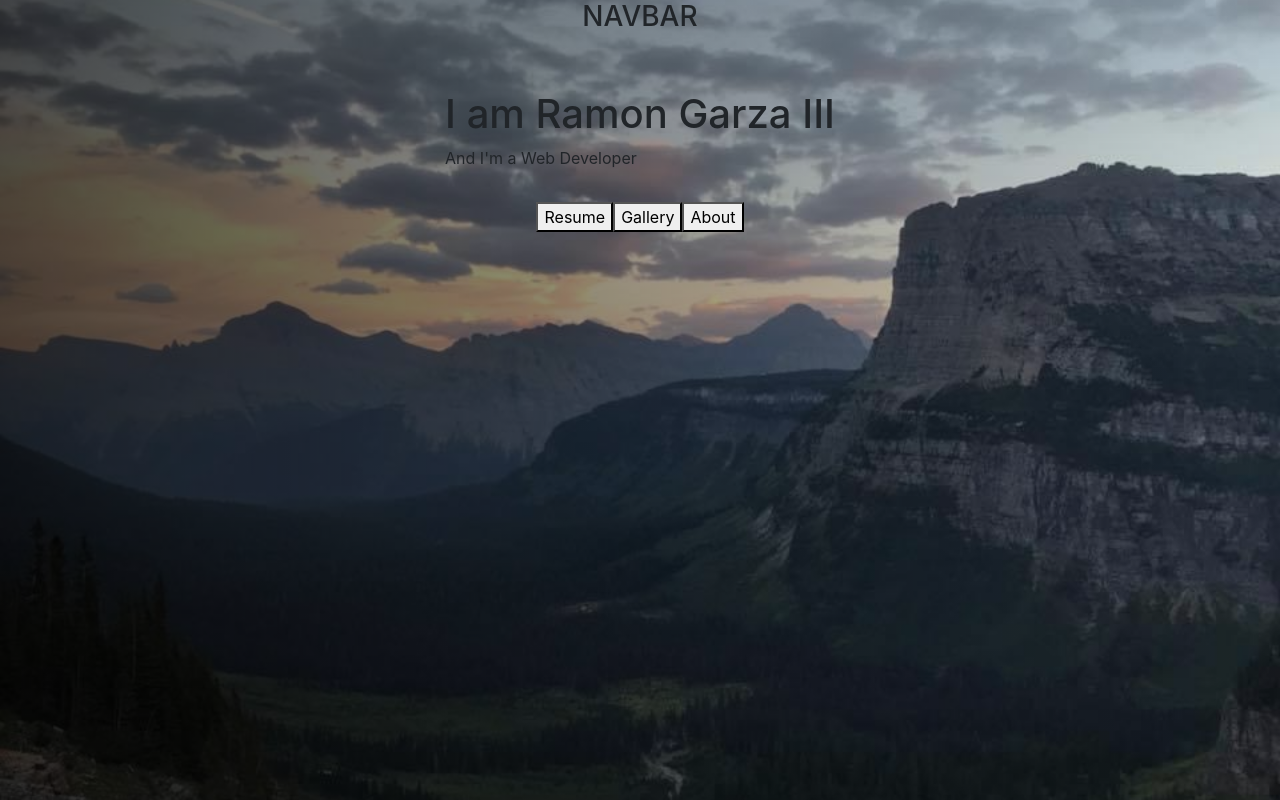
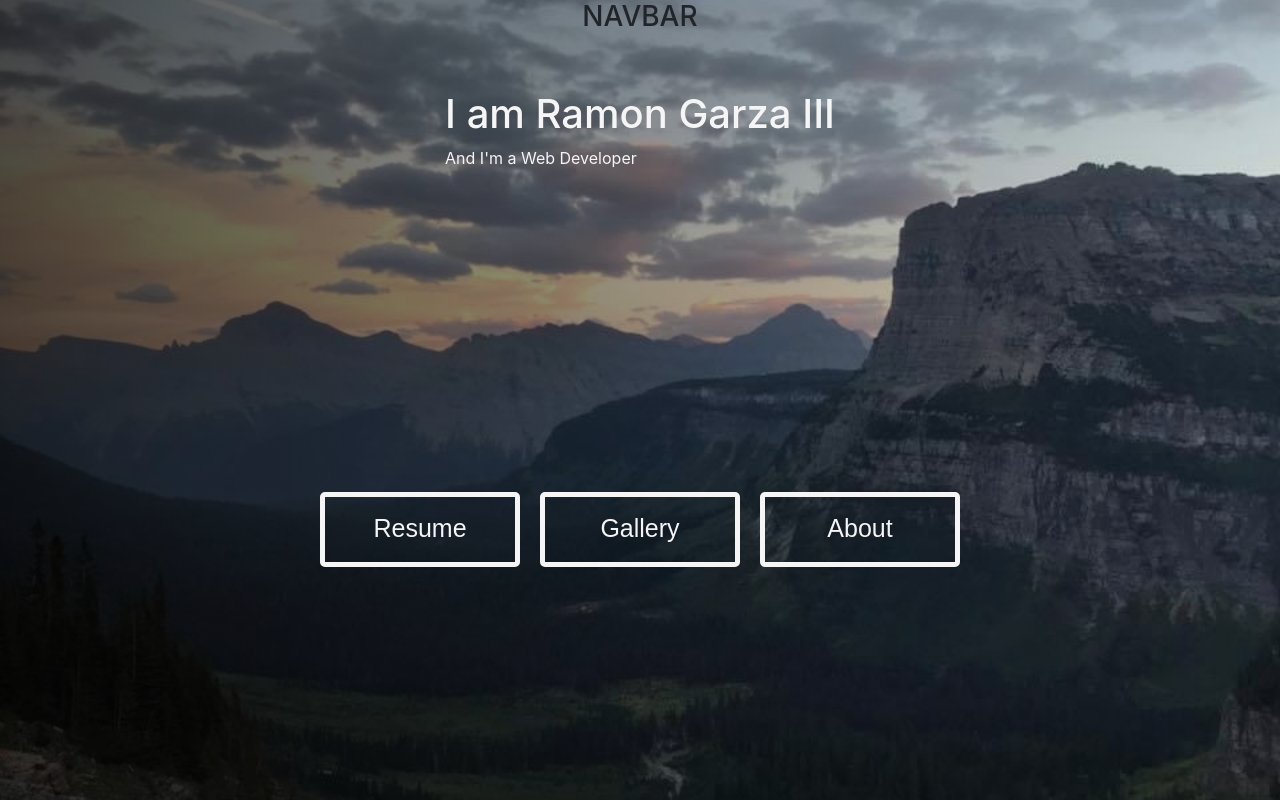
Before and after one commit to Ramong06/portfolio-website, a React (Create React App) app: page / in a window 1280 px wide. Built offline with nearby package versions, Linux system fonts and the light colour scheme; the HTML template or start-up script is replaced by a standard one.

Commit message:
added css to buttons for homepage

```diff
--- a/src/components/Hero/index.js
+++ b/src/components/Hero/index.js
@@ -19,10 +19,10 @@ const Hero = () => {
                         <p>And I'm a Web Developer</p>
                     </div>
                 </Row>
-                <Row className="pt-3 justify-content-md-center">
-                    <button className="resumeBtn">Resume</button>
-                    <button className="resumeBtn">Gallery</button>
-                    <button className="resumeBtn">About</button>
+                <Row className="pt-3 justify-content-md-center" id="homeButtons">
+                    <button className="homeButton">Resume</button>
+                    <button className="homeButton">Gallery</button>
+                    <button className="homeButton">About</button>
                 </Row>
             </Container>
         </div>
--- a/src/components/Hero/styles.css
+++ b/src/components/Hero/styles.css
@@ -6,5 +6,21 @@
 }
 
 .hero-text {
+    color: whitesmoke;
+}
 
+.homeButton {
+    border: 0.2em solid whitesmoke !important;
+    background: transparent;
+    color: whitesmoke;
+    font-family: fantasy;
+    font-size: 25px;
+    border-radius: 5px;
+    width: 200px;
+    height: 75px;
+    margin: 10px;
 }
+
+#homeButtons {
+    margin-top: 35vh;
+}
```
